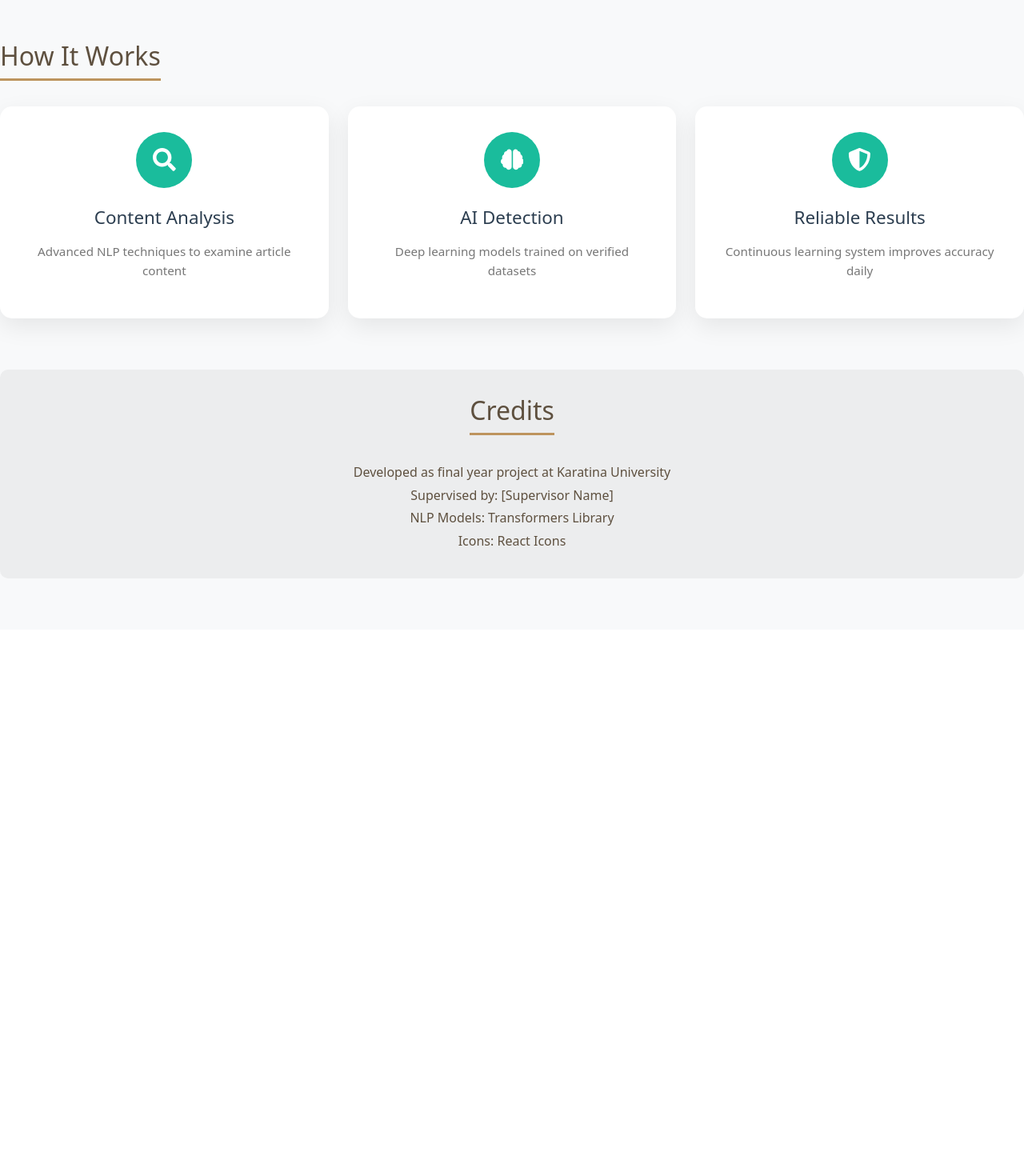
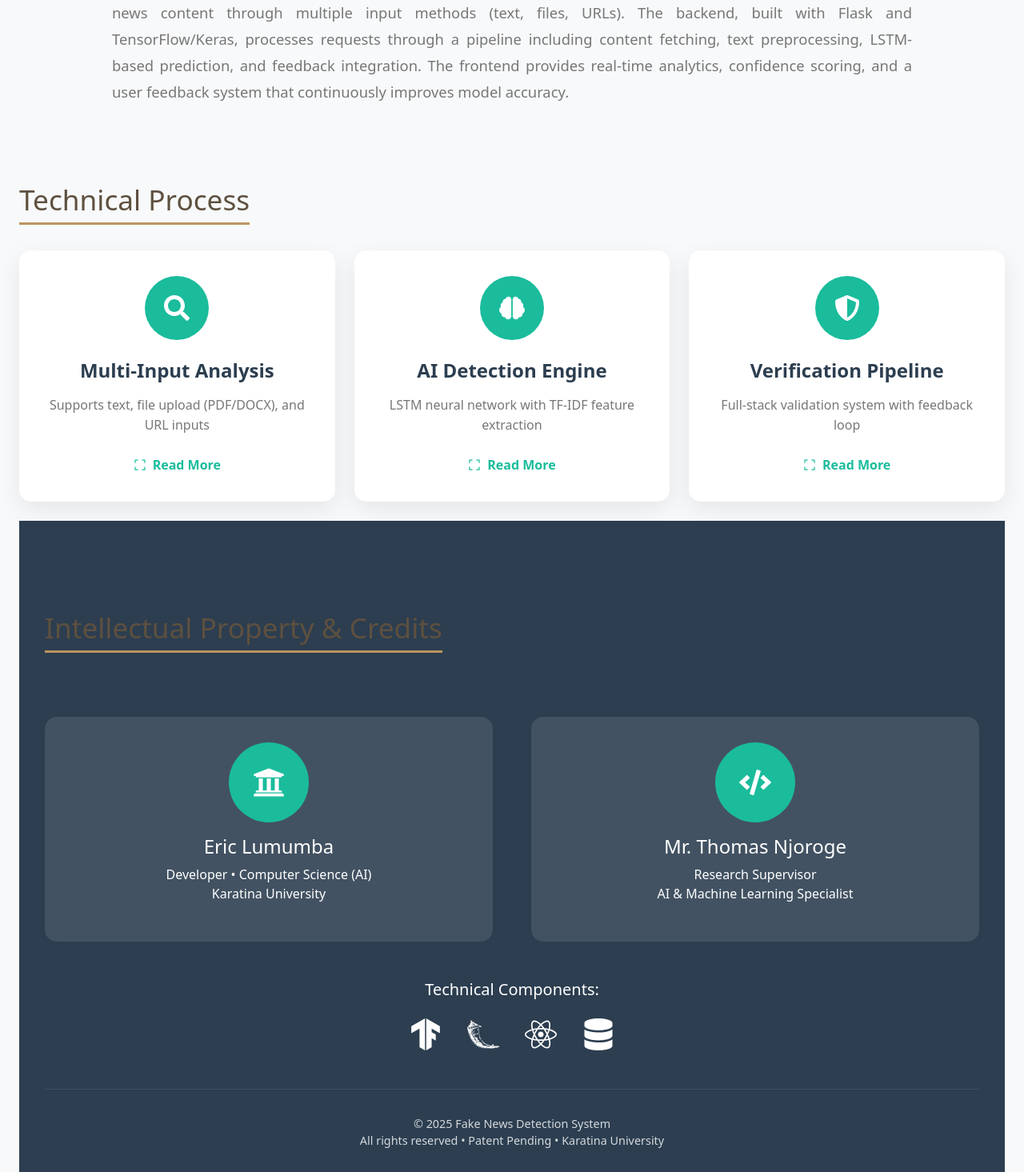
Before and after one commit to Ericadeshh/Fake-News-Detection-AI-System, a React (Vite) app in the folder F.N.D-Project-Codebase/FND_Frontend/: page /about in a window 1280 px wide. Shown: the part 405-1870 px from the top of the page at 80% size. Before the commit the page ends 1192 px from the top, so only its background shows below. Built offline with nearby package versions, Linux system fonts and the light colour scheme.

Commit message:
About UI update

```diff
--- a/F.N.D-Project-Codebase/FND_Frontend/src/pages/About.module.css
+++ b/F.N.D-Project-Codebase/FND_Frontend/src/pages/About.module.css
@@ -1,27 +1,31 @@
 .aboutSection {
-  padding: 4rem 0;
+  padding: 4rem 1.5rem;
   background-color: #f8f9fa;
   min-height: 100vh;
+  display: flex;
+  flex-direction: column;
 }
 
 .heading {
   color: #2c3e50;
-  font-size: 2.5rem;
+  font-size: 2.8rem;
   font-weight: 700;
   margin-bottom: 3rem;
-  position: relative;
+  text-align: center;
+  padding: 0 1rem;
 }
 
 .titleIcon {
   color: #1abc9c;
-  margin-right: 1rem;
+  margin-right: 1.5rem;
   vertical-align: middle;
+  font-size: 2.5rem;
 }
 
 .sectionTitle {
   color: #5e503f;
-  font-size: 2rem;
-  margin-bottom: 2rem;
+  font-size: 2.2rem;
+  margin: 3rem 0 2rem;
   padding-bottom: 0.5rem;
   border-bottom: 3px solid #bd945e;
   display: inline-block;
@@ -29,10 +33,11 @@
 
 .sectionText {
   color: #777;
-  font-size: 1.1rem;
+  font-size: 1.15rem;
   line-height: 1.8;
-  max-width: 800px;
+  max-width: 1000px;
   margin: 0 auto 3rem;
+  text-align: justify;
 }
 
 .featureCard {
@@ -42,6 +47,10 @@
   text-align: center;
   transition: all 0.3s ease;
   box-shadow: 0 10px 30px rgba(0, 0, 0, 0.08);
+  cursor: pointer;
+  margin-bottom: 1.5rem;
+  position: relative;
+  overflow: hidden;
 }
 
 .featureCard:hover {
@@ -49,15 +58,15 @@
 }
 
 .featureIcon {
-  width: 70px;
-  height: 70px;
+  width: 80px;
+  height: 80px;
   background: #1abc9c;
   border-radius: 50%;
   margin: 0 auto 1.5rem;
   display: flex;
   align-items: center;
   justify-content: center;
-  font-size: 1.8rem;
+  font-size: 2rem;
   color: #fff;
   transition: all 0.3s ease;
 }
@@ -70,54 +79,160 @@
 .featureTitle {
   color: #2c3e50;
   margin-bottom: 1rem;
-  font-size: 1.4rem;
+  font-size: 1.5rem;
+  font-weight: 600;
 }
 
 .featureText {
   color: #777;
-  font-size: 0.95rem;
+  font-size: 1rem;
   line-height: 1.6;
+  margin-bottom: 1.5rem;
 }
 
-.credits {
-  margin-top: 4rem;
-  padding: 2rem;
-  background-color: rgba(30, 30, 30, 0.05);
-  border-radius: 10px;
-  text-align: center;
+.readMore {
+  color: #1abc9c;
+  font-weight: 600;
+  display: inline-flex;
+  align-items: center;
+  gap: 0.5rem;
+  transition: all 0.3s ease;
 }
 
-.creditText {
+.readMore:hover {
+  color: #bd945e;
+  transform: translateX(5px);
+}
+
+.expandedContent {
+  background: rgba(30, 30, 30, 0.03);
+  border-radius: 10px;
+  padding: 1.5rem;
+  margin-top: 1.5rem;
+  text-align: left;
+}
+
+.techTags {
+  margin-top: 1rem;
+  font-size: 0.9rem;
   color: #5e503f;
-  line-height: 1.8;
-  margin-bottom: 0;
+  display: flex;
+  align-items: center;
+  gap: 0.8rem;
+  flex-wrap: wrap;
+}
+
+/* Credits Section */
+.credits {
+  margin-top: auto;
+  background: #2c3e50;
+  color: #fff;
+  padding: 4rem 2rem;
+  width: 100%;
+}
+
+.creditsContent {
+  max-width: 1200px;
+  margin: 0 auto;
+}
+
+.profileGrid {
+  display: grid;
+  grid-template-columns: repeat(auto-fit, minmax(250px, 1fr));
+  gap: 3rem;
+  margin: 3rem 0;
+}
+
+.profileCard {
+  background: rgba(255, 255, 255, 0.1);
+  padding: 2rem;
+  border-radius: 15px;
+  text-align: center;
+  transition: transform 0.3s ease;
+}
+
+.profileCard:hover {
+  transform: translateY(-5px);
+}
+
+.profileImage {
+  width: 100px;
+  height: 100px;
+  background: #1abc9c;
+  border-radius: 50%;
+  margin: 0 auto 1rem;
+  display: flex;
+  align-items: center;
+  justify-content: center;
+  font-size: 2.5rem;
+}
+
+.techStack {
+  text-align: center;
+  margin: 3rem 0;
+}
+
+.techIcons {
+  display: flex;
+  justify-content: center;
+  gap: 2rem;
+  font-size: 2.5rem;
+  margin: 1.5rem 0;
+}
+
+.techIcons svg {
+  transition: all 0.3s ease;
+  cursor: pointer;
+}
+
+.techIcons svg:hover {
+  color: #bd945e;
+  transform: scale(1.2);
+}
+
+.copyright {
+  text-align: center;
+  margin-top: 3rem;
+  padding-top: 2rem;
+  border-top: 1px solid rgba(255, 255, 255, 0.1);
+  font-size: 0.9rem;
+  opacity: 0.8;
+}
+
+@media (max-width: 992px) {
+  .heading {
+    font-size: 2.2rem;
+  }
+
+  .sectionTitle {
+    font-size: 1.8rem;
+  }
 }
 
 @media (max-width: 768px) {
   .heading {
-    font-size: 2rem;
+    font-size: 1.8rem;
   }
 
-  .sectionTitle {
-    font-size: 1.6rem;
+  .profileGrid {
+    grid-template-columns: 1fr;
   }
 
-  .sectionText {
-    font-size: 1rem;
-    padding: 0 1rem;
-  }
-
-  .featureCard {
-    margin-bottom: 1.5rem;
+  .techIcons {
+    flex-wrap: wrap;
   }
 }
 
 @media (max-width: 576px) {
   .aboutSection {
-    padding: 2rem 0;
+    padding: 2rem 1rem;
   }
 
-  .heading {
-    font-size: 1.75rem;
+  .sectionText {
+    font-size: 1rem;
+  }
+
+  .featureCard {
+    padding: 1.5rem;
   }
 }
--- a/F.N.D-Project-Codebase/FND_Frontend/src/pages/About.tsx
+++ b/F.N.D-Project-Codebase/FND_Frontend/src/pages/About.tsx
@@ -1,10 +1,21 @@
 import { useState, useEffect } from "react";
 import styles from "./About.module.css";
-import { FaReact, FaSearch, FaBrain, FaShieldAlt } from "react-icons/fa";
-import { motion } from "framer-motion";
+import {
+  FaReact,
+  FaSearch,
+  FaBrain,
+  FaShieldAlt,
+  FaCode,
+  FaDatabase,
+  FaUniversity,
+} from "react-icons/fa";
+import { motion, AnimatePresence } from "framer-motion";
+import { SiTensorflow, SiFlask } from "react-icons/si";
+import { AiOutlineExpand } from "react-icons/ai";
 
 const About = () => {
   const [isMounted, setIsMounted] = useState(false);
+  const [expandedSection, setExpandedSection] = useState<number | null>(null);
 
   useEffect(() => {
     setIsMounted(true);
@@ -14,18 +25,24 @@ const About = () => {
   const features = [
     {
       icon: <FaSearch />,
-      title: "Content Analysis",
-      description: "Advanced NLP techniques to examine article content",
+      title: "Multi-Input Analysis",
+      description: "Supports text, file upload (PDF/DOCX), and URL inputs",
+      details:
+        "The system processes various input types through Flask API endpoints. Text is analyzed directly, files are parsed using PyPDF2 and python-docx, and URLs are scraped using BeautifulSoup.",
     },
     {
       icon: <FaBrain />,
-      title: "AI Detection",
-      description: "Deep learning models trained on verified datasets",
+      title: "AI Detection Engine",
+      description: "LSTM neural network with TF-IDF feature extraction",
+      details:
+        "Uses a custom LSTM model trained on 400k+ articles. Includes SMOTE for class balancing, advanced text cleaning, and feature engineering. Achieves 98.6% accuracy with continuous learning from user feedback.",
     },
     {
       icon: <FaShieldAlt />,
-      title: "Reliable Results",
-      description: "Continuous learning system improves accuracy daily",
+      title: "Verification Pipeline",
+      description: "Full-stack validation system with feedback loop",
+      details:
+        "Implements content validation, error handling, and user feedback integration. Stores analysis history in SQL database with confidence scores and user corrections.",
     },
   ];
 
@@ -34,36 +51,85 @@ const About = () => {
       initial={{ opacity: 0 }}
       animate={{ opacity: isMounted ? 1 : 0 }}
       transition={{ duration: 0.5 }}
-      className={` ${styles.aboutSection}`}
+      className={styles.aboutSection}
     >
-      <h2 className={`text-center mb-5 ${styles.heading}`}>
+      <motion.h2 className={styles.heading} whileHover={{ scale: 1.02 }}>
         <FaReact className={styles.titleIcon} />
-        About Our AI Verification System
-      </h2>
+        AI-Powered News Verification System
+      </motion.h2>
 
       <div className={styles.overview}>
-        <h3 className={styles.sectionTitle}>Overview</h3>
-        <p className={styles.sectionText}>
-          Our Fake News Detection System leverages cutting-edge artificial
-          intelligence to analyze news content and assess its credibility.
-          Combining natural language processing with deep learning algorithms,
-          the system provides real-time authenticity verification for digital
-          content.
-        </p>
+        <h3 className={styles.sectionTitle}>System Overview</h3>
+        <motion.p
+          className={styles.sectionText}
+          initial={{ y: 20, opacity: 0 }}
+          animate={{ y: 0, opacity: 1 }}
+        >
+          This comprehensive fake news detection system combines advanced NLP
+          techniques with deep learning to analyze news content through multiple
+          input methods (text, files, URLs). The backend, built with Flask and
+          TensorFlow/Keras, processes requests through a pipeline including
+          content fetching, text preprocessing, LSTM-based prediction, and
+          feedback integration. The frontend provides real-time analytics,
+          confidence scoring, and a user feedback system that continuously
+          improves model accuracy.
+        </motion.p>
       </div>
 
       <div className={styles.howItWorks}>
-        <h3 className={styles.sectionTitle}>How It Works</h3>
+        <h3 className={styles.sectionTitle}>Technical Process</h3>
         <div className="row g-4">
           {features.map((feature, index) => (
-            <div key={index} className="col-md-4 col-12">
+            <div key={index} className="col-lg-4 col-md-6 col-12">
               <motion.div
-                whileHover={{ y: -10 }}
                 className={styles.featureCard}
+                whileHover={{ y: -5 }}
+                layout
               >
                 <div className={styles.featureIcon}>{feature.icon}</div>
                 <h4 className={styles.featureTitle}>{feature.title}</h4>
                 <p className={styles.featureText}>{feature.description}</p>
+
+                <motion.div
+                  className={styles.readMore}
+                  onClick={() =>
+                    setExpandedSection(expandedSection === index ? null : index)
+                  }
+                  whileHover={{ scale: 1.05 }}
+                >
+                  <AiOutlineExpand />{" "}
+                  {expandedSection === index ? "Show Less" : "Read More"}
+                </motion.div>
+
+                <AnimatePresence>
+                  {expandedSection === index && (
+                    <motion.div
+                      initial={{ opacity: 0, height: 0 }}
+                      animate={{ opacity: 1, height: "auto" }}
+                      exit={{ opacity: 0, height: 0 }}
+                      className={styles.expandedContent}
+                    >
+                      <p>{feature.details}</p>
+                      <div className={styles.techTags}>
+                        {index === 0 && (
+                          <>
+                            <FaCode /> PyPDF2 • DOCX • BS4
+                          </>
+                        )}
+                        {index === 1 && (
+                          <>
+                            <SiTensorflow /> LSTM • SMOTE • TF-IDF
+                          </>
+                        )}
+                        {index === 2 && (
+                          <>
+                            <FaDatabase /> SQLAlchemy • Feedback API
+                          </>
+                        )}
+                      </div>
+                    </motion.div>
+                  )}
+                </AnimatePresence>
               </motion.div>
             </div>
           ))}
@@ -72,20 +138,57 @@ const About = () => {
 
       <motion.div
         className={styles.credits}
-        initial={{ scale: 0.9 }}
-        animate={{ scale: 1 }}
-        transition={{ delay: 0.2 }}
+        initial={{ opacity: 0 }}
+        animate={{ opacity: 1 }}
+        transition={{ delay: 0.5 }}
       >
-        <h3 className={styles.sectionTitle}>Credits</h3>
-        <p className={styles.creditText}>
-          Developed as final year project at Karatina University
-          <br />
-          Supervised by: [Supervisor Name]
-          <br />
-          NLP Models: Transformers Library
-          <br />
-          Icons: React Icons
-        </p>
+        <div className={styles.creditsContent}>
+          <h3 className={styles.sectionTitle}>
+            Intellectual Property & Credits
+          </h3>
+
+          <div className={styles.profileGrid}>
+            <div className={styles.profileCard}>
+              <div className={styles.profileImage}>
+                <FaUniversity />
+              </div>
+              <h4>Eric Lumumba</h4>
+              <p>
+                Developer • Computer Science (AI)
+                <br />
+                Karatina University
+              </p>
+            </div>
+
+            <div className={styles.profileCard}>
+              <div className={styles.profileImage}>
+                <FaCode />
+              </div>
+              <h4>Mr. Thomas Njoroge</h4>
+              <p>
+                Research Supervisor
+                <br />
+                AI & Machine Learning Specialist
+              </p>
+            </div>
+          </div>
+
+          <div className={styles.techStack}>
+            <h5>Technical Components:</h5>
+            <div className={styles.techIcons}>
+              <SiTensorflow title="TensorFlow/Keras" />
+              <SiFlask title="Flask" />
+              <FaReact title="React" />
+              <FaDatabase title="SQL Database" />
+            </div>
+          </div>
+
+          <div className={styles.copyright}>
+            © {new Date().getFullYear()} Fake News Detection System
+            <br />
+            All rights reserved • Patent Pending • Karatina University
+          </div>
+        </div>
       </motion.div>
     </motion.div>
   );
```
Also changed, not shown: 1 other file (tests, documents, lock files or other folders).
